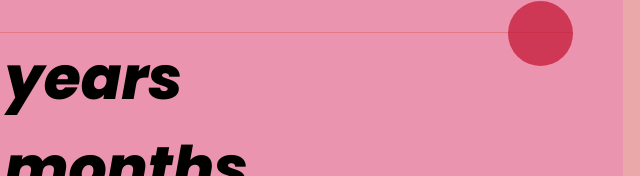
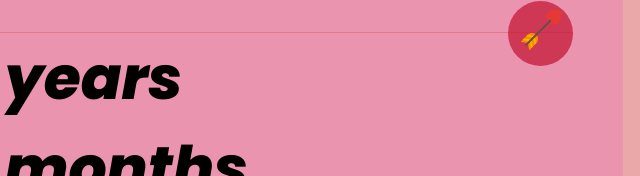
Before and after one commit to ishan0110/Age-Calculator, a plain HTML site: page index.html in a window 1280 px wide. Shown: the part 211-387 px from the top of the page, 392-1032 px from the left. Drawn offline with Linux system fonts and the light colour scheme.

Commit message:
Add files via upload

```diff
--- a/index.html
+++ b/index.html
@@ -3,7 +3,7 @@
 <head>
   <meta charset="UTF-8">
   <meta name="viewport" content="width=device-width, initial-scale=1.0">
-  <link rel="icon" type="image/love.png"sizes="32x32" href="favicon/icons8-love-message-48.png">
+  <link rel="icon" type="love.png"sizes="32x32" href="icons8-love-message-48.png">
   <title>Calculator for you</title>
   <link rel="stylesheet" href="style.css">
 </head>
@@ -29,7 +29,7 @@
       </div>
       <hr>
       <button id="calculateBtn">
-        <img src="arrow/icons8-love-arrow-48.png" alt="">
+        <img src="icons8-love-arrow-48.png" alt="">
       </button>
       <div class="result">
         <h1><span id="yearOut">--</span> years</h1>
```
